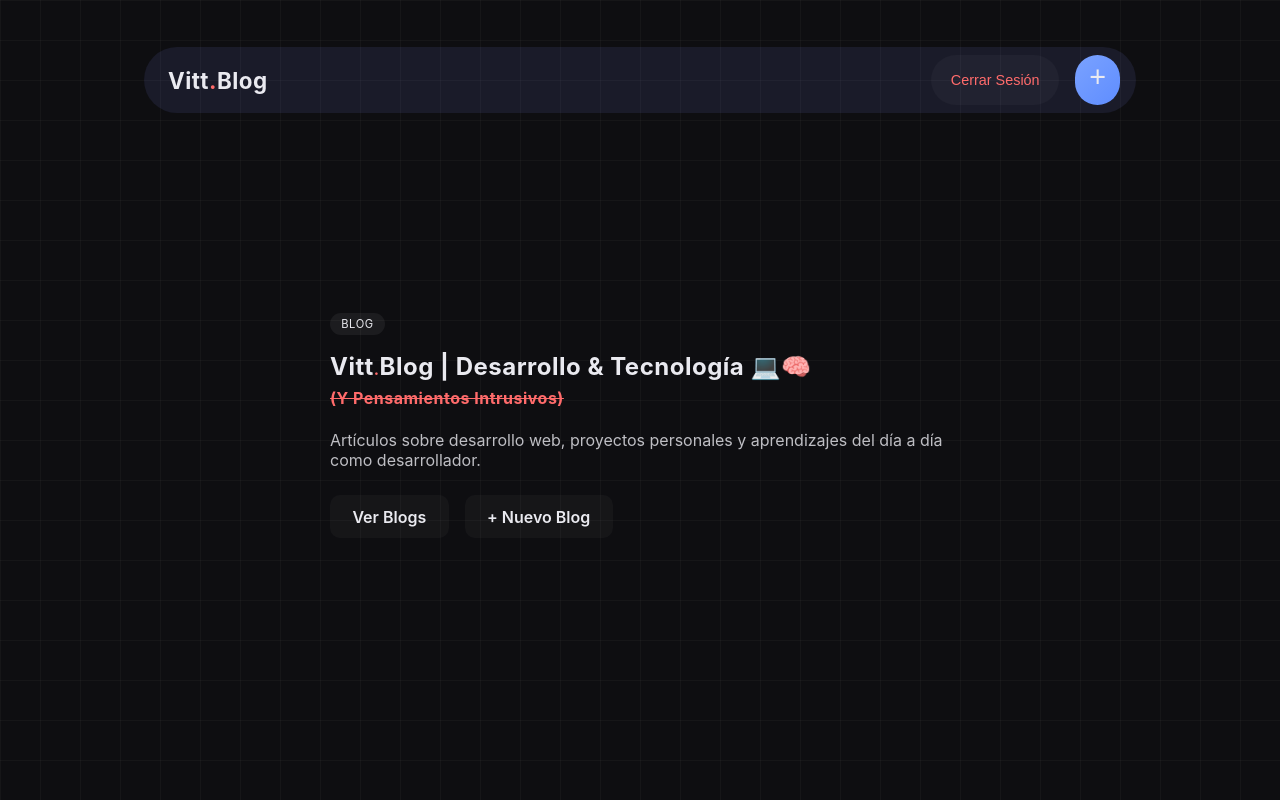
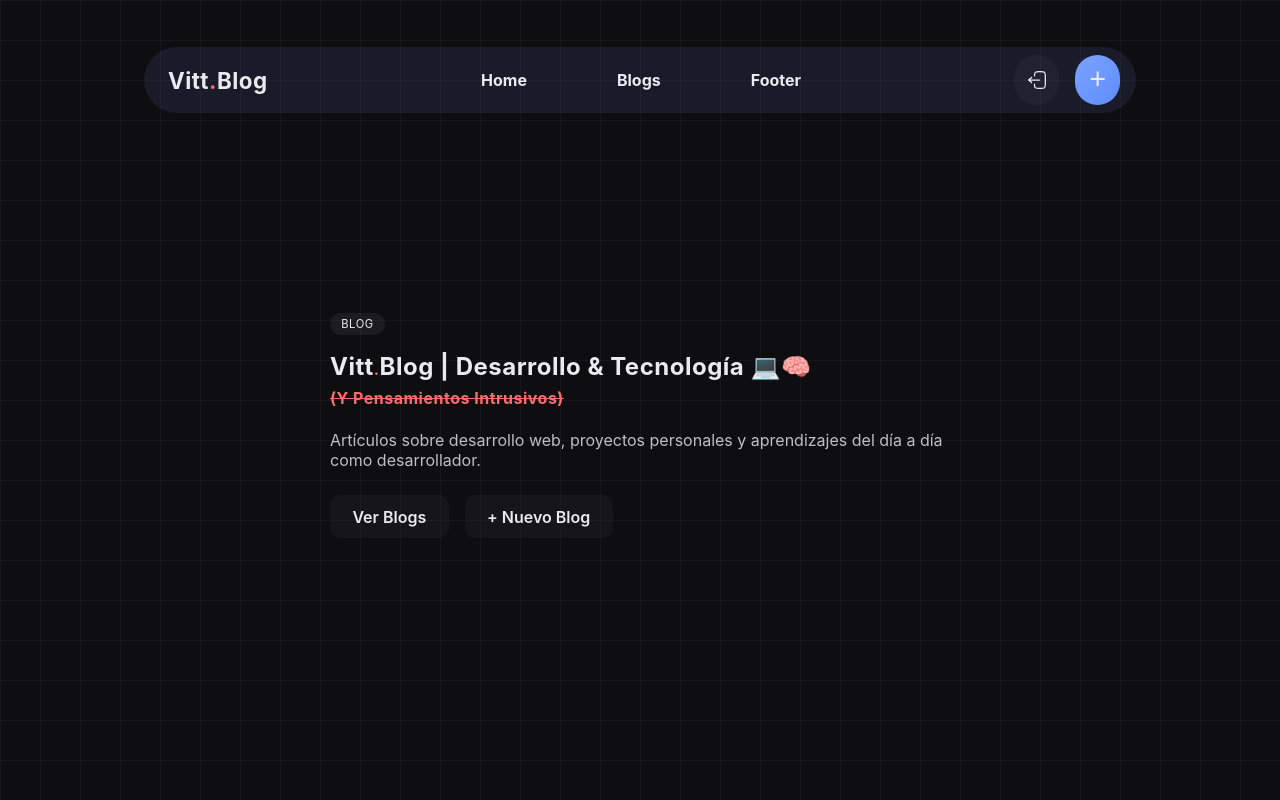
Before and after one commit to VittoLym/vittblog, a Vue app: page / in a window 1280 px wide. Shown: the top 800 px of the page. Built offline with nearby package versions, Linux system fonts and the light colour scheme; no server answers; sample sign-in values are in the browser's storage; what @vueuse/head would draw is missing.

Commit message:
headers adds

```diff
--- a/src/App.vue
+++ b/src/App.vue
@@ -4,6 +4,9 @@
   import { isLogged, logout } from "../src/stores/auth.js"
   import BurgerIcon from "./components/BurgerIcon.vue"
   import MenuMobile from "./components/MenuMobile.vue"
+  import LoginIcon from "./components/LoginIcon.vue"
+  import HomeIcon from "./components/HomeIcon.vue"
+  import LogoutIcon from "./components/LogoutIcon.vue"
   const route = useRoute()
   const router = useRouter()
   const menuIsOpen = ref(false)
@@ -25,22 +28,29 @@
 
 <template>
   <div class="main-layout">
-    <header class="header">
+    <header class="header" id="home">
       <div class="header-inner">
         <article class="main_header">
           <h1 class="logo">Vitt<span>.</span>Blog</h1>
         </article>
+        <nav class="sections">
+          <a href="/">Home</a>
+          <a href="#posts">Blogs</a>
+          <a href="#footer">Footer</a>
+        </nav>
         <aside class="buttons">
           <nav class="nav" >
             <RouterLink to="/" class="link" v-if="route.path !== '/'" active-class="active">
-              Home
+              <HomeIcon/>
+              <div class="text">Home</div>
             </RouterLink>
             <button
               v-if="isLogged && route.path !== '/login'"
-              class="logout"
+              class="logout link"
               @click="onLogout"
             >
-              Cerrar Sesión
+              <LogoutIcon/>
+              <div class="text">Cerrar Sesión</div>
             </button>
             <RouterLink
               v-if="!isLogged && route.path !== '/login'"
@@ -48,7 +58,8 @@
               class="link"
               active-class="active"
             >
-              Login
+              <LoginIcon/>
+              <div class="text">Iniciar Sesión</div>
             </RouterLink>
             <button
               v-if="isLogged"
@@ -72,7 +83,7 @@
       <RouterView />
     </main>
 
-    <footer class="footer">
+    <footer class="footer" id="footer">
       <p>
         © {{ new Date().getFullYear() }} Vitt —
         <span>Personal blog</span>
@@ -146,7 +157,20 @@ body {
   border-radius: 100%;
   margin-right: .5rem;
 }
-
+.sections{
+  width: 25vw;
+  display: flex;
+  justify-content: space-between;
+}
+.sections a{
+  text-decoration: none;
+  color: var(--text);
+  font-size: 500;
+  font-weight: bold;
+}
+.sections a:hover{
+  color: var(--muted);
+}
 .buttons{
   display: flex;
   flex-direction: row;
@@ -187,10 +211,9 @@ body {
   border: none;
   border-radius: 45px;
   cursor: pointer;
-  padding: .4rem .9rem;
   transition: all .2s ease;
   background: rgba(255, 255, 255, 0.03);
-  width: 10vw;
+  width: 3.5vw;
   height: 50px;
   overflow: hidden;
 }
@@ -214,17 +237,50 @@ body {
 .link:hover {
   color: var(--text);
   background: rgba(255,255,255,.08);
+  opacity: .9;
+  width: 150px;
+  transition-duration: .3s;
+
 }
 
 .link.active {
   color: var(--accent);
   background: rgba(122,162,255,.15);
 }
-
+.link .text{
+    width: 0%;
+    opacity: 0;
+    color: var(--text);
+    font-size: 1em;
+    font-weight: 500;
+    transition-duration: .3s;
+    display: flex;
+    align-self: center;
+    white-space:nowrap;
+}
+.link .sign{
+    width: 100%;
+    font-size: 2em;
+    color: var(--text);
+    transition-duration: .3s;
+    display: flex;
+    align-items: center;
+    justify-content: center;
+}
+.link
 .nav a:hover {
   color: var(--text);
 }
-
+.link:hover .sign {
+    width: 30%;
+    transition-duration: .3s;
+}
+.link:hover .text {
+    opacity: 1;
+    width: max-content;
+    transition-duration: .3s;
+    margin-left: .3rem;
+}
 .nav .active {
   color: var(--accent);
 }
@@ -238,7 +294,7 @@ body {
   color: var(--text);
   font-size: .9rem;
   font-weight: 500;
-  padding: .4rem .9rem;
+  padding: .5rem 1rem;
   transition: all .2s ease;
   width: 3.5vw;
   height: 50px;
@@ -321,12 +377,9 @@ body {
   font-size: .9rem;
   font-weight: 500;
   cursor: pointer;
-  padding: .4rem .9rem;
   border-radius: 45px;
   transition: all .2s ease;
   background: rgba(255, 255, 255, 0.03);
-  width: 10vw;
-  height: 50px;
   overflow: hidden;
 }
 .logout::before {
--- /dev/null
+++ b/src/components/HomeIcon.vue
@@ -0,0 +1,9 @@
+<template>
+    <svg viewBox="0 0 24 24" fill="none" xmlns="http://www.w3.org/2000/svg"><g id="SVGRepo_bgCarrier" stroke-width="0"></g><g id="SVGRepo_tracerCarrier" stroke-linecap="round" stroke-linejoin="round"></g><g id="SVGRepo_iconCarrier"> <path d="M22 12.2039V13.725C22 17.6258 22 19.5763 20.8284 20.7881C19.6569 22 17.7712 22 14 22H10C6.22876 22 4.34315 22 3.17157 20.7881C2 19.5763 2 17.6258 2 13.725V12.2039C2 9.91549 2 8.77128 2.5192 7.82274C3.0384 6.87421 3.98695 6.28551 5.88403 5.10813L7.88403 3.86687C9.88939 2.62229 10.8921 2 12 2C13.1079 2 14.1106 2.62229 16.116 3.86687L18.116 5.10812C20.0131 6.28551 20.9616 6.87421 21.4808 7.82274" stroke="#eaeaf0" stroke-width="1.5" stroke-linecap="round"></path> <path d="M15 18H9" stroke="#eaeaf0" stroke-width="1.5" stroke-linecap="round"></path> </g></svg>
+</template>
+<style>
+    svg{
+        height: 30px;
+        width: 20px;
+    }
+</style>
--- /dev/null
+++ b/src/components/LoginIcon.vue
@@ -0,0 +1,9 @@
+<template>
+    <svg viewBox="0 0 24 24" fill="none" xmlns="http://www.w3.org/2000/svg"><g id="SVGRepo_bgCarrier" stroke-width="0"></g><g id="SVGRepo_tracerCarrier" stroke-linecap="round" stroke-linejoin="round"></g><g id="SVGRepo_iconCarrier"> <path d="M2.00098 11.999L16.001 11.999M16.001 11.999L12.501 8.99902M16.001 11.999L12.501 14.999" stroke="#eaeaf0" stroke-width="1.5" stroke-linecap="round" stroke-linejoin="round"></path> <path opacity="0.5" d="M9.00195 7C9.01406 4.82497 9.11051 3.64706 9.87889 2.87868C10.7576 2 12.1718 2 15.0002 2L16.0002 2C18.8286 2 20.2429 2 21.1215 2.87868C22.0002 3.75736 22.0002 5.17157 22.0002 8L22.0002 16C22.0002 18.8284 22.0002 20.2426 21.1215 21.1213C20.2429 22 18.8286 22 16.0002 22H15.0002C12.1718 22 10.7576 22 9.87889 21.1213C9.11051 20.3529 9.01406 19.175 9.00195 17" stroke="#eaeaf0" stroke-width="1.5" stroke-linecap="round"></path> </g></svg>
+</template>
+<style scoped>
+    svg{
+        height: 30px;
+        width: 20px;
+    }
+</style>
--- /dev/null
+++ b/src/components/LogoutIcon.vue
@@ -0,0 +1,9 @@
+<template>
+    <svg viewBox="0 0 24 24" fill="none" xmlns="http://www.w3.org/2000/svg"><g id="SVGRepo_bgCarrier" stroke-width="0"></g><g id="SVGRepo_tracerCarrier" stroke-linecap="round" stroke-linejoin="round"></g><g id="SVGRepo_iconCarrier"> <path d="M9.00195 7C9.01406 4.82497 9.11051 3.64706 9.87889 2.87868C10.7576 2 12.1718 2 15.0002 2L16.0002 2C18.8286 2 20.2429 2 21.1215 2.87868C22.0002 3.75736 22.0002 5.17157 22.0002 8L22.0002 16C22.0002 18.8284 22.0002 20.2426 21.1215 21.1213C20.2429 22 18.8286 22 16.0002 22H15.0002C12.1718 22 10.7576 22 9.87889 21.1213C9.11051 20.3529 9.01406 19.175 9.00195 17" stroke="#eaeaf0" stroke-width="1.5" stroke-linecap="round"></path> <path d="M15 12L2 12M2 12L5.5 9M2 12L5.5 15" stroke="#eaeaf0" stroke-width="1.5" stroke-linecap="round" stroke-linejoin="round"></path> </g></svg>
+</template>
+<style scoped>
+    svg{
+        height: 30px;
+        width: 20px;
+    }
+</style>
```
Also changed, not shown: 1 other file (tests, documents, lock files or other folders).
